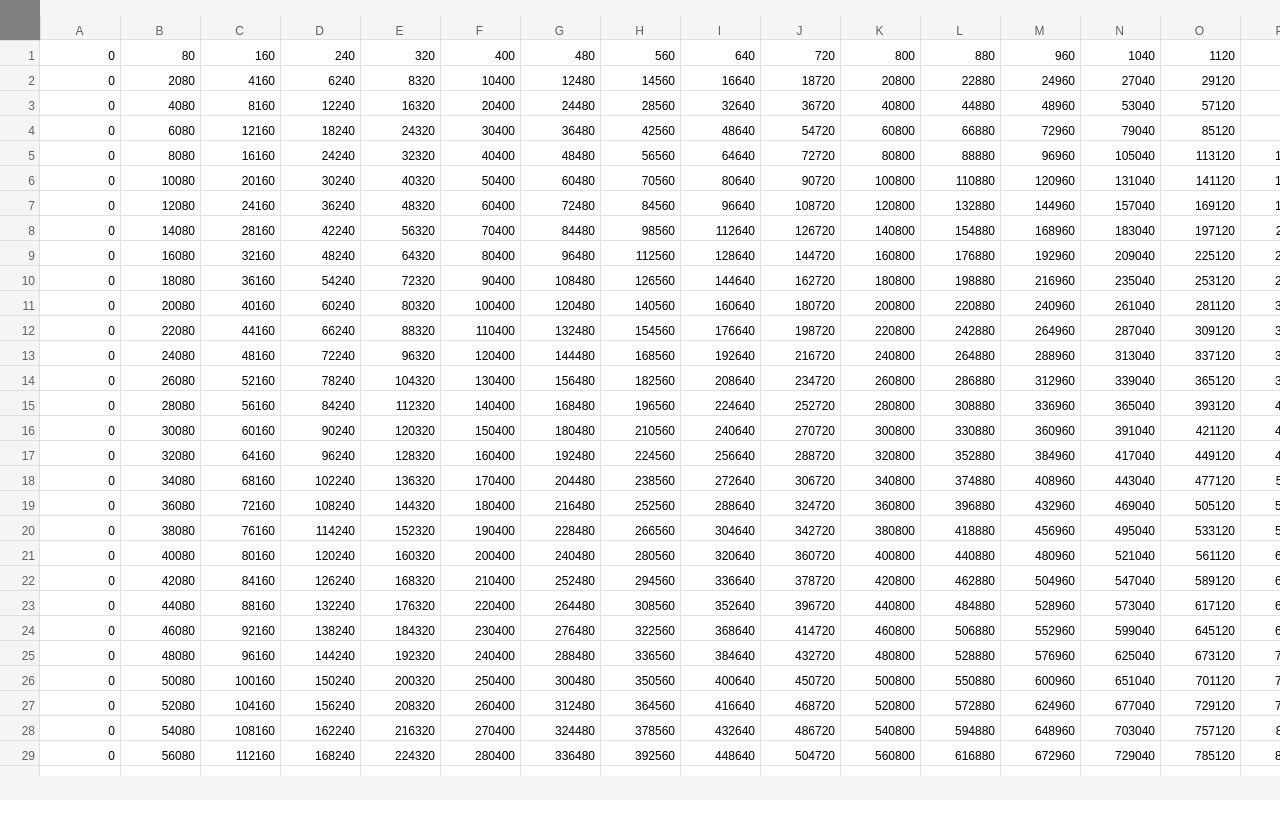
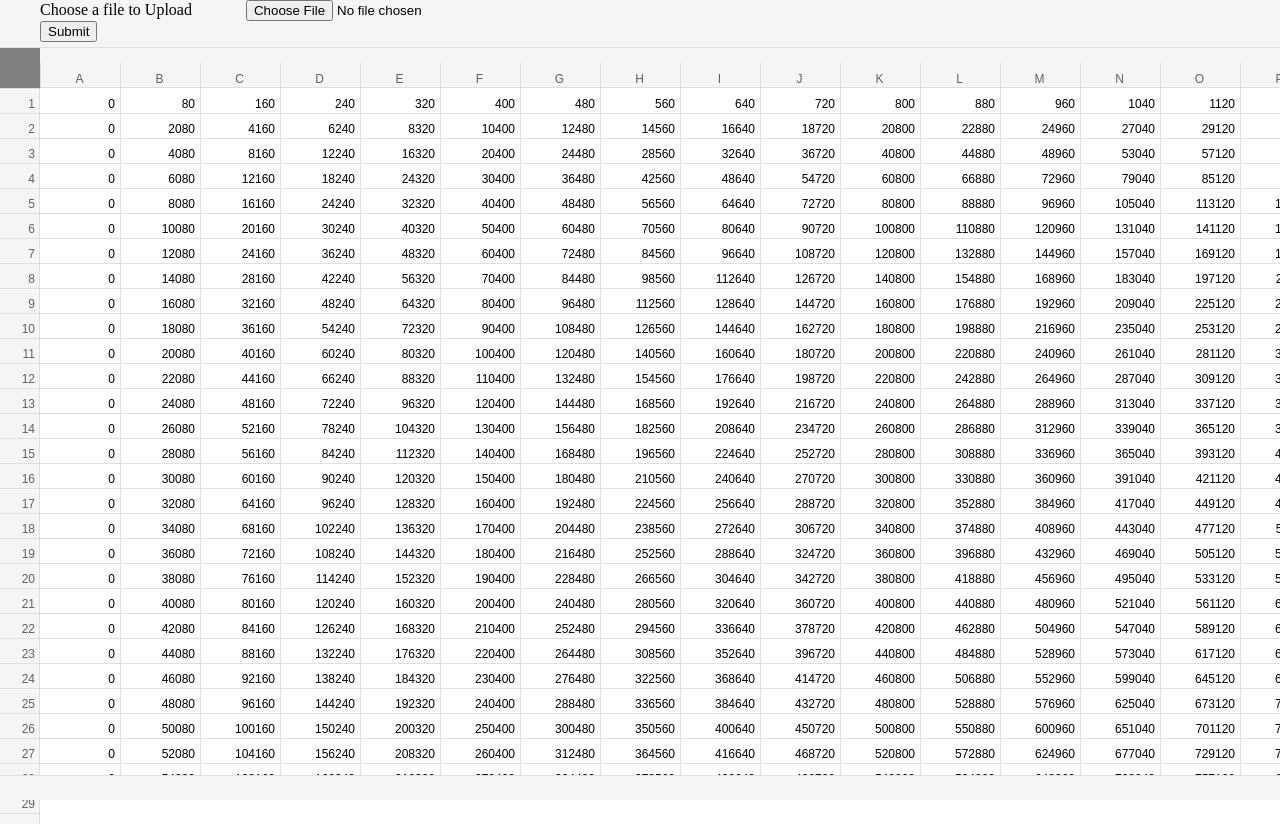
Before and after one commit to TaherBarwaniwala/ZeusTraining, a plain HTML site: page Task5/index.html in a window 1280 px wide. Before the commit the page ends 800 px from the top, so only its background shows below. Drawn offline with Linux system fonts and the light colour scheme.

Commit message:
Added file upload layout

```diff
--- a/Task5/Components/ColumnEvents.js
+++ b/Task5/Components/ColumnEvents.js
@@ -48,11 +48,11 @@ class ColumnEvents{
     }
 
     isColSelect(y){
-        return (y>this.grid.headerHeight - 25);
+        return (y>this.grid.topY - this.grid.headerHeight + 15);
     }
 
     isColDrag(y){
-        return (y<this.grid.headerHeight - 25);
+        return (y > this.grid.topY - this.grid.headerHeight && y<this.grid.topY - this.grid.headerHeight + 15);
     }
 
     isColEdgeSelect(x){
--- a/Task5/Components/Grid.js
+++ b/Task5/Components/Grid.js
@@ -9,9 +9,10 @@ import KeyboardEvents from './KeyboardEvents.js';
 import MouseHoverEvents from './MouseHoverEvents.js';
 
 class Grid{
-    constructor(topX,topY,x,y,cellWidth,cellHeight,canvas,columncanvas,rowcanvas,footercanvas){
-        this.topX = topX;
-        this.topY = topY;
+    constructor(x,y,cellWidth,cellHeight,canvas,columncanvas,rowcanvas,footercanvas){
+        this.topX = canvas.offsetParent.offsetLeft;
+        this.topY = canvas.offsetParent.offsetTop;
+        console.log(this.topX,this.topY);
         this.x = x;
         this.y = y;
         this.cellWidth = cellWidth;
--- a/Task5/Components/GridEvents.js
+++ b/Task5/Components/GridEvents.js
@@ -80,8 +80,10 @@ class GridEvents{
         let cell;
         colrange.forEach(col => {
             rowsrange.forEach(row => {
+               if(this.grid.rows[row] && this.grid.columns[col]){
                 cell = this.grid.rows[row].getCell(col)?this.grid.rows[row].getCell(col):Cell.createCell(this.grid.rows[row],this.grid.columns[col]);
                 region.push(cell);
+               }
             });
         });
         if(region !== this.grid.region){
--- a/Task5/excel.js
+++ b/Task5/excel.js
@@ -74,7 +74,7 @@ const ctx = canvas.getContext('2d');
 // row.create_row();
 // row.draw();
 
-let grid = new Grid(40,40,0,0,80,25,canvas,column,row,footer);
+let grid = new Grid(0,0,80,25,canvas,column,row,footer);
 grid.create_grid();
 grid.draw();
 let scroll = new Scrollbar();
--- a/Task5/index.html
+++ b/Task5/index.html
@@ -7,6 +7,17 @@
     <title>Excel clone</title>
   </head>
   <body style="height: 100vh; width: 100%; margin: 0; overflow: hidden">
+    <form action="" class="upload-file-form">
+      <div>
+        <label for="upload-file" class="upload-file-label"
+          >Choose a file to Upload</label
+        >
+        <input type="file" id="upload-file" name="File" accept=".csv" />
+      </div>
+      <div>
+        <input type="submit" value="Submit" class="upload-file-button" />
+      </div>
+    </form>
     <div class="flex column">
       <div class="all-selector">
         <canvas style="touch-action: none" class="all-selector-canvas"></canvas>
--- a/Task5/styles/index.scss
+++ b/Task5/styles/index.scss
@@ -22,7 +22,7 @@
 }
 
 .flex.row{
-    height: calc(100vh - 64px);
+    height: calc(100vh - 112px);
 }
 
 .all-selector{
@@ -115,6 +115,7 @@
     position: sticky;
     z-index: 1;
     overflow:none;
+    border-top: 1px solid #e0e0e0;
 }
 
 
@@ -135,3 +136,14 @@
     height:200%;
     width:200%;
 }
+
+.upload-file-form{
+    background-color: #f5f5f5;
+    padding-left: 40px;
+    padding-bottom: 5px;
+    border-bottom: 1px solid #e0e0e0;
+}
+
+.upload-file-label{
+    padding-right: 50px;
+}
```
Also changed, not shown: Task5/styles/index.css, 1 other file.
